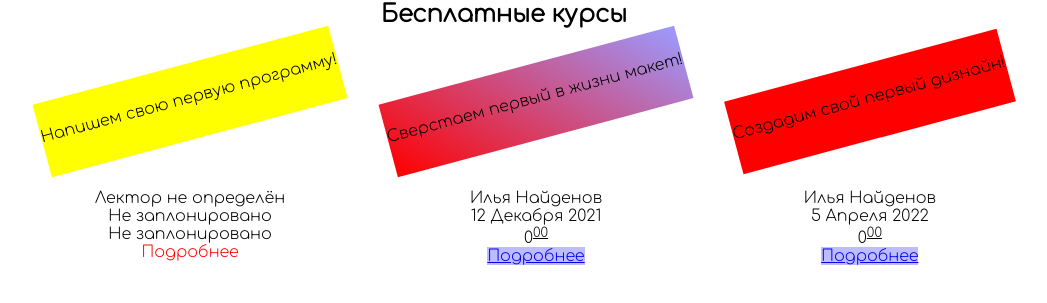
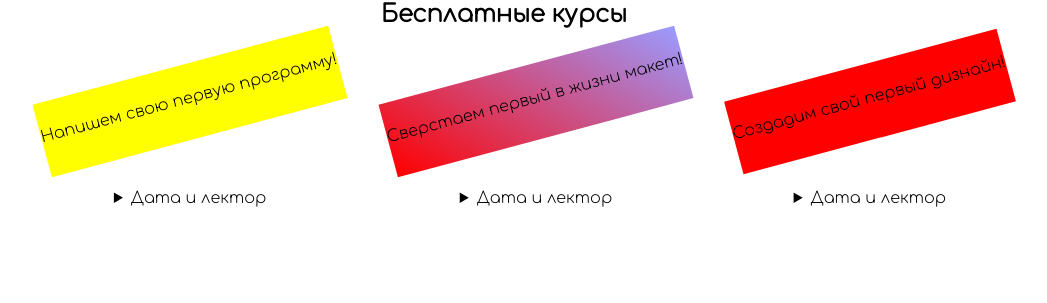
Before and after one commit to H89H89-hash/courses, a plain HTML site: page index.html in a window 1280 px wide. Shown: the part 77-380 px from the top of the page, without its empty margins (136-1183 px from the left). Drawn offline with Linux system fonts and the light colour scheme.

Commit message:
Update index.html

```diff
--- a/index.html
+++ b/index.html
@@ -17,28 +17,38 @@
             <div class="block">Напишем свою первую программу!</div>
           </li>
           </li>
-          <li class="lector margin">Лектор не определён</li>
+            <details class="margin">
+            <summary>Дата и лектор</summary>
+          <li class="lector">Лектор не определён</li>
           <li class="date">Не заплонировано</li>
-          <li>Не заплонировано</li>
-          <a class="no-planed">Подробнее</a>
+          <li>0<sup>00</sup></li>
+          <a  class="no-planed">Подробнее</a>
+          </details>
         </ul>
         <ul class="HTML-CSS">
           <li class="name_HS">
             <div class="block">Сверстаем первый в жизни макет!</div>
           </li>
-          <li class="lector margin">Илья Найденов</li>
+          <details class="margin">
+            <summary>Дата и лектор</summary>
+          <li class="lector">Илья Найденов</li>
           <li class="date">12 Декабря 2021</li>
           <li>0<sup>00</sup></li>
-          <a href='./form.html' class="planed">Подробнее</a>
+          <a href='../form/form.html' class="planed">Подробнее</a>
+          </details>
         </ul>
         <ul class="DESIGN">
           <li class="name_Design">
             <div class="block">Создадим свой первый дизнайн!</div>
           </li>
-          <li class="lector margin">Илья Найденов</li>
+           <details class="margin">
+            <summary>Дата и лектор</summary>
+          <li class="lector">Илья Найденов</li>
           <li class="date">5 Апреля 2022</li>
           <li>0<sup>00</sup></li>
-          <a href="./form.html" class="planed">Подробнее</a>
+          <a href='../form/form.html' class="planed">Подробнее</a>
+          </details>
+
         </ul>
       </div>
     </section>
```
